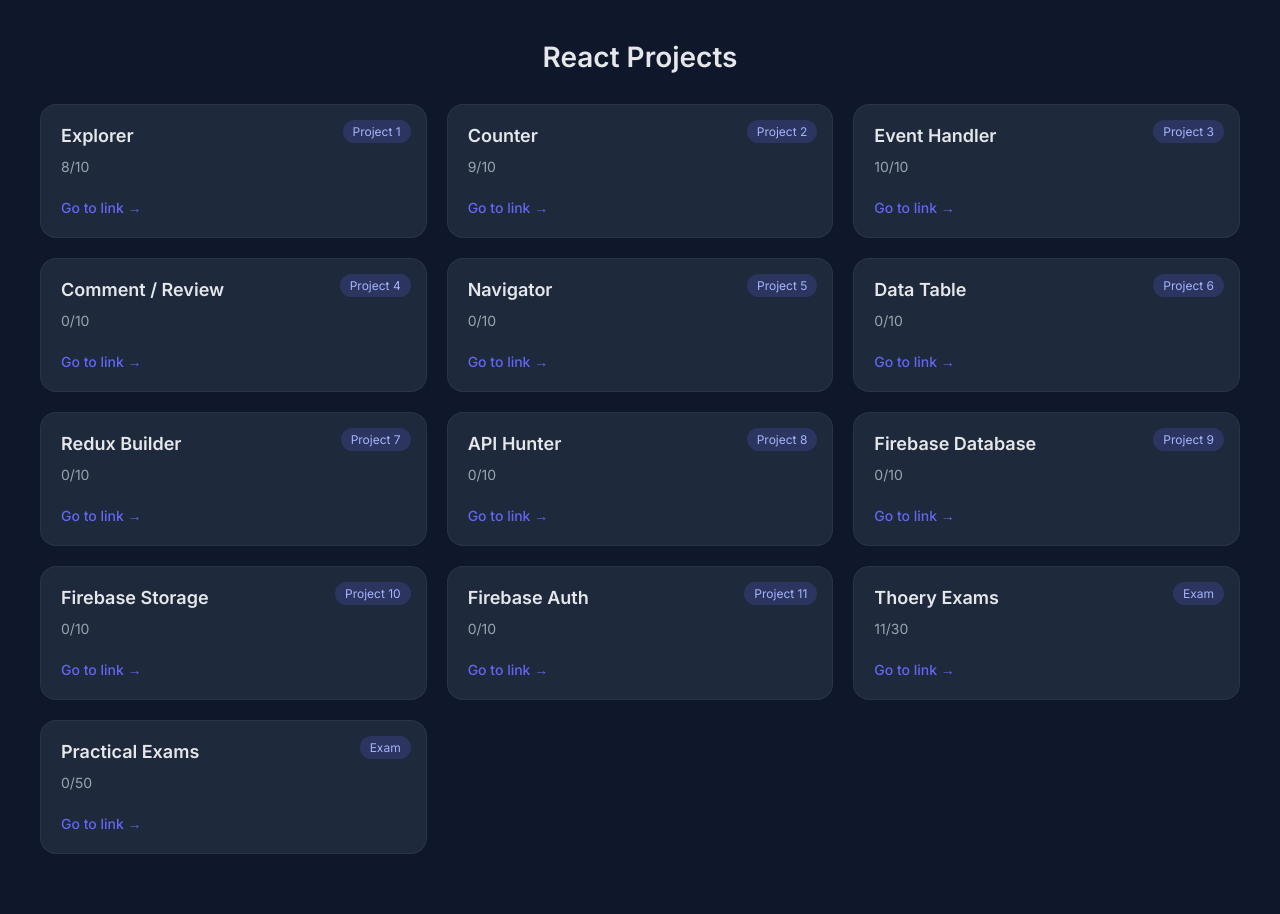
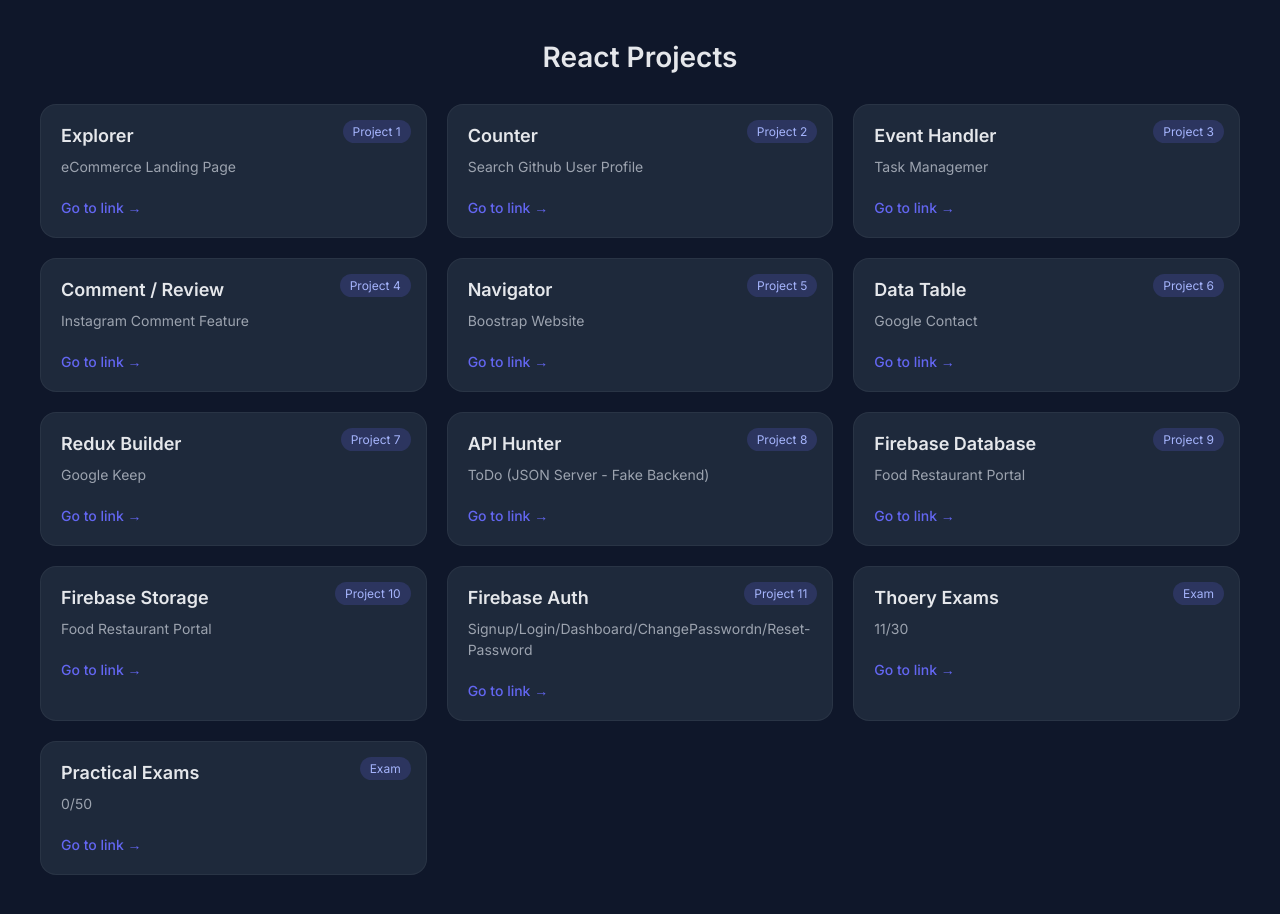
Before and after one commit to sadiq-ans/React-Projects-List, a plain HTML site: page index.html in a window 1280 px wide. Drawn offline with Linux system fonts and the light colour scheme.

Commit message:
Update project descriptions in index.html

```diff
--- a/index.html
+++ b/index.html
@@ -120,16 +120,16 @@
 			<div class="card">
 				<div class="badge">Project 1</div>
 				<h3>Explorer</h3>
-				<p>8/10</p>
+				<p>eCommerce Landing Page</p>
 				<a href="">Go to
 					link →</a>
 			</div>
 
-			<!-- Project 1 -->
+			<!-- Project 2 -->
 			<div class="card">
 				<div class="badge">Project 2</div>
 				<h3>Counter</h3>
-				<p>9/10</p>
+				<p>Search Github User Profile</p>
 				<a href="">Go to
 					link →</a>
 			</div>
@@ -138,7 +138,7 @@
 			<div class="card">
 				<div class="badge">Project 3</div>
 				<h3>Event Handler</h3>
-				<p>10/10</p>
+				<p>Task Managemer</p>
 				<a href="">Go to
 					link →</a>
 			</div>
@@ -147,7 +147,7 @@
 			<div class="card">
 				<div class="badge">Project 4</div>
 				<h3>Comment / Review</h3>
-				<p>0/10</p>
+				<p>Instagram Comment Feature</p>
 				<a href="">Go to
 					link →</a>
 			</div>
@@ -156,7 +156,7 @@
 			<div class="card">
 				<div class="badge">Project 5</div>
 				<h3>Navigator</h3>
-				<p>0/10</p>
+				<p>Boostrap Website</p>
 				<a href="">Go to
 					link →</a>
 			</div>
@@ -165,7 +165,7 @@
 			<div class="card">
 				<div class="badge">Project 6</div>
 				<h3>Data Table</h3>
-				<p>0/10</p>
+				<p>Google Contact</p>
 				<a href="">Go to
 					link →</a>
 			</div>
@@ -174,7 +174,7 @@
 			<div class="card">
 				<div class="badge">Project 7</div>
 				<h3>Redux Builder</h3>
-				<p>0/10</p>
+				<p>Google Keep</p>
 				<a href="">Go to
 					link →</a>
 			</div>
@@ -183,7 +183,7 @@
 			<div class="card">
 				<div class="badge">Project 8</div>
 				<h3>API Hunter</h3>
-				<p>0/10</p>
+				<p>ToDo (JSON Server - Fake Backend)</p>
 				<a href="">Go to
 					link →</a>
 			</div>
@@ -192,7 +192,7 @@
 			<div class="card">
 				<div class="badge">Project 9</div>
 				<h3>Firebase Database</h3>
-				<p>0/10</p>
+				<p>Food Restaurant Portal</p>
 				<a href="">Go to
 					link →</a>
 			</div>
@@ -201,7 +201,7 @@
 			<div class="card">
 				<div class="badge">Project 10</div>
 				<h3>Firebase Storage</h3>
-				<p>0/10</p>
+				<p>Food Restaurant Portal</p>
 				<a href="">Go to
 					link →</a>
 			</div>
@@ -210,7 +210,7 @@
 			<div class="card">
 				<div class="badge">Project 11</div>
 				<h3>Firebase Auth</h3>
-				<p>0/10</p>
+				<p>Signup/Login/Dashboard/ChangePasswordn/Reset-Password</p>
 				<a href="">Go to
 					link →</a>
 			</div>
```
